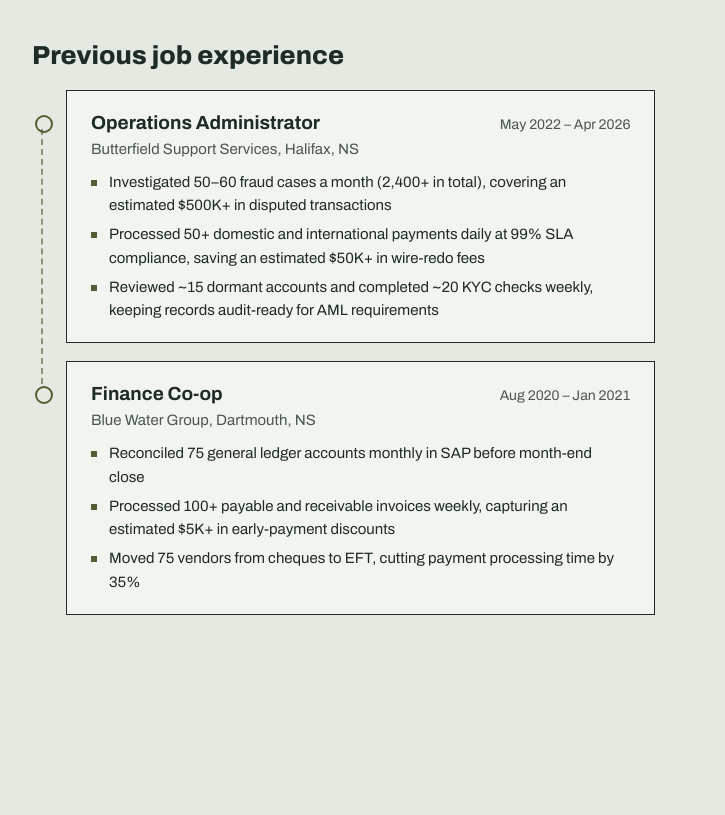
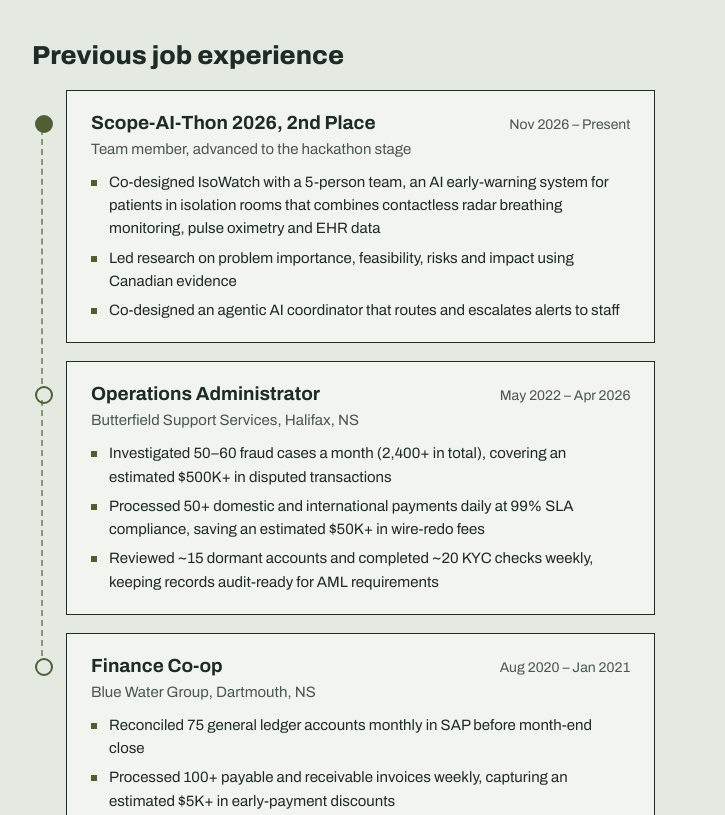
Before and after one commit to AntoA301/AntoA301.github.io, a plain HTML site: page index.html in a window 1280 px wide. Shown: the part 724-1539 px from the top of the page, without its empty margins (142-867 px from the left). Before the commit the page ends 1403 px from the top, so only its background shows below. Drawn offline with Linux system fonts and the light colour scheme.

Commit message:
Add Scope-AI-Thon 2026 (2nd place) to experience timeline

```diff
--- a/index.html
+++ b/index.html
@@ -327,6 +327,11 @@
         height: calc(100% + 4px);
         border-left: 2px dashed var(--olive);
         opacity: 0.6;
+      }
+
+      /* filled waypoint marks the one that is still ongoing */
+      .job.current::before {
+        background: var(--olive);
       }
 
       .job-head {
@@ -695,6 +700,28 @@
         </div>
         <h2 class="section-title">Previous job experience</h2>
         <ol class="timeline">
+          <li class="job current">
+            <div class="job-head">
+              <h3>Scope-AI-Thon 2026, 2nd Place</h3>
+              <span class="dates">Nov 2026 – Present</span>
+            </div>
+            <p class="org">Team member, advanced to the hackathon stage</p>
+            <ul class="duties">
+              <li>
+                Co-designed IsoWatch with a 5-person team, an AI early-warning
+                system for patients in isolation rooms that combines contactless
+                radar breathing monitoring, pulse oximetry and EHR data
+              </li>
+              <li>
+                Led research on problem importance, feasibility, risks and
+                impact using Canadian evidence
+              </li>
+              <li>
+                Co-designed an agentic AI coordinator that routes and escalates
+                alerts to staff
+              </li>
+            </ul>
+          </li>
           <li class="job">
             <div class="job-head">
               <h3>Operations Administrator</h3>
```
